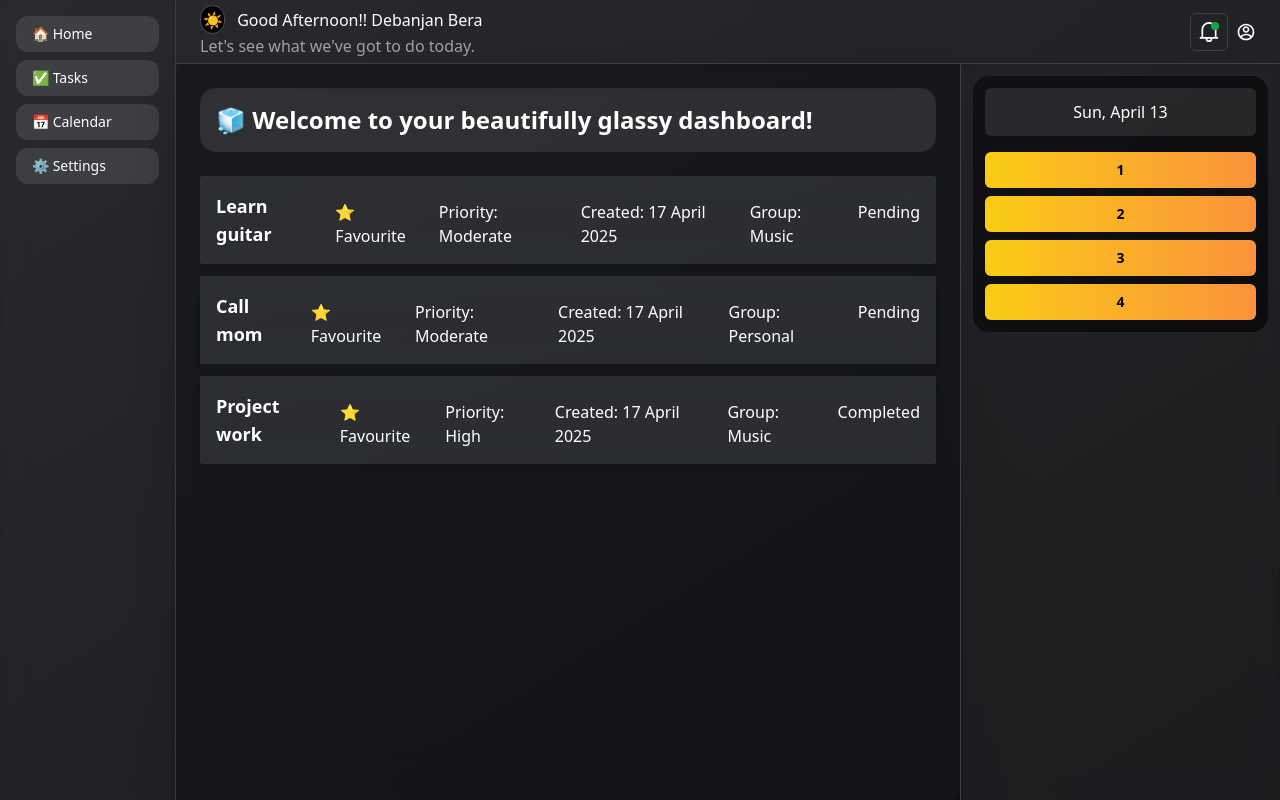
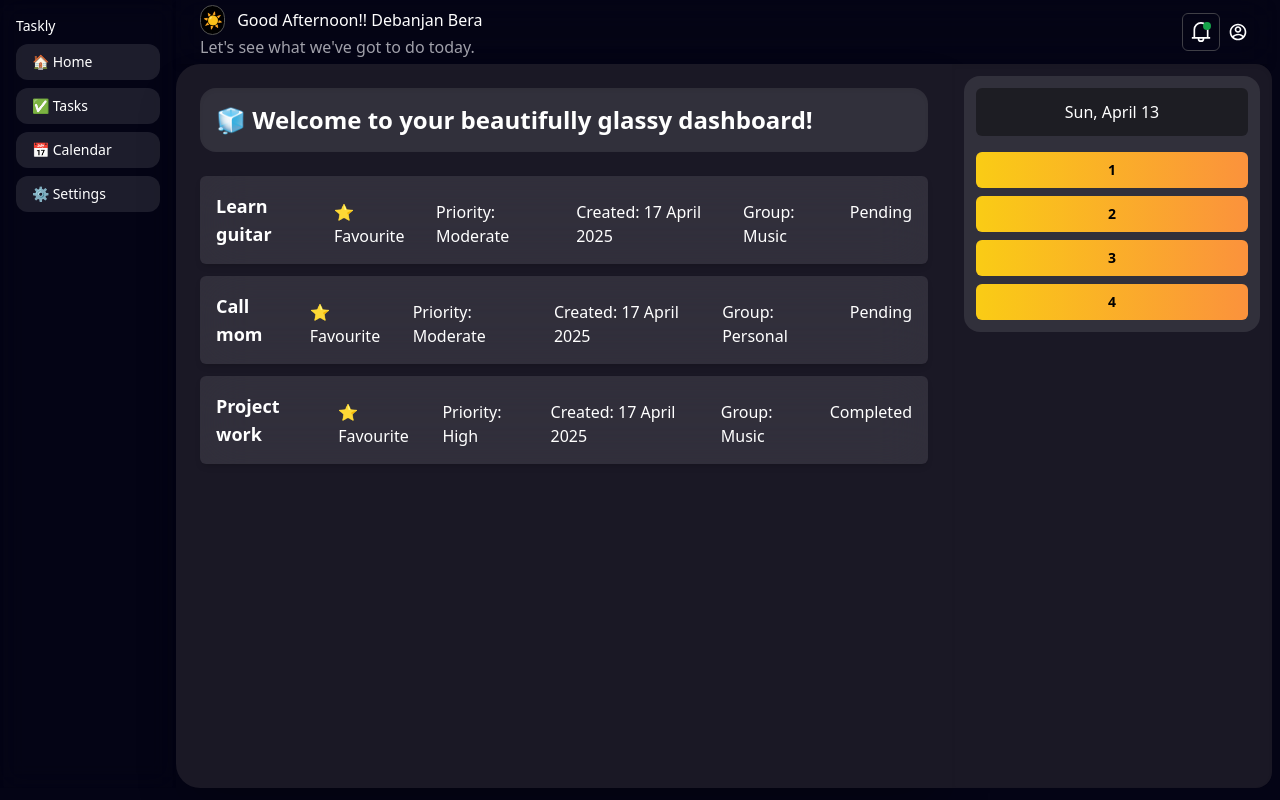
Before and after one commit to debanjan-bera/To-Do-Application, a React (Vite) app: page /re in a window 1280 px wide. Built offline with nearby package versions, Linux system fonts and the light colour scheme.

Commit message:
refactor: Update Header and ReDashBoard styles for improved layout and visual consistency

```diff
--- a/src/Components/layout/Header/Header.jsx
+++ b/src/Components/layout/Header/Header.jsx
@@ -8,7 +8,7 @@ const Header = () => {
     const isTablet = useResponsive(930);
   return (
     <header
-      className={` col-span-2 h-16 flex items-center justify-between px-6 border-b border-zinc-700 backdrop-blur-lg bg-white/5 shadow-md
+      className={` col-span-2 h-16 flex items-center justify-between px-6  backdrop-blur-lg shadow-md
       `}
     >
       <div className="w-full flex flex-col justify-center">
--- a/src/Dashborad/DaashBoard.jsx
+++ b/src/Dashborad/DaashBoard.jsx
@@ -50,7 +50,7 @@ const DashBoard = () => {
 
             <section
               className={`
-                w-full h-full ${isMobile ? "bg-[#111111]" : "bg-[#0F0B18]"}
+                w-full h-full ${isMobile ? "bg-[#111111]" : "bg-black"}
                 ${isCalendar && "px-4"}
                 ${(isCalendar && isMobile) && "overflow-y-auto"}
                 ${isMobile
--- a/src/Dashborad/ReDahBoard.jsx
+++ b/src/Dashborad/ReDahBoard.jsx
@@ -177,12 +177,13 @@ const ReDashBoard = () => {
   console.log(sortedData);
 
   return (
-    <section className="min-h-screen w-full grid grid-cols-1 md:grid-cols-[11rem_2fr_20rem] grid-rows-[auto_1fr] bg-gradient-to-br from-[#1E1F23] to-[#0F1012] text-white font-sans">
+    <section className="pb-3 pr-2 min-h-screen w-full grid grid-cols-1 md:grid-cols-[11rem_2fr_20rem] grid-rows-[auto_1fr] bg-[#040415] text-white font-sans">
 
       {/* Sidebar A */}
       {!isMediumDevice && (
-        <aside className="hidden md:flex flex-col gap-4 p-4 col-span-1 row-span-2 border-r border-zinc-700 bg-white/5 backdrop-blur-md shadow-inner">
+        <aside className="hidden md:flex flex-col gap-4 p-4 col-span-1 row-span-2  backdrop-blur-md shadow-inner">
           <nav className="flex flex-col gap-2 text-sm">
+            <p>Taskly</p>
             {["🏠 Home", "✅ Tasks", "📅 Calendar", "⚙️ Settings"].map((item) => (
               <button
                 key={item}
@@ -199,7 +200,7 @@ const ReDashBoard = () => {
       <Header />
 
       {/* Main */}
-      <main className="col-span-3 md:col-start-2 col-end-4 lg:col-end-2 p-6 bg-[#15161A]/50 backdrop-blur-xl shadow-2xl rounded-xl flex flex-col gap-6">
+      <main className="col-span-3 md:col-start-2 col-end-4 lg:col-end-2 p-6 bg-[#1A1825] backdrop-blur-xl shadow-2xl rounded-l-3xl flex flex-col gap-6">
   <div className="p-4 bg-white/10 rounded-2xl text-2xl font-semibold shadow-inner">
     🧊 Welcome to your beautifully glassy dashboard!
   </div>
@@ -207,7 +208,7 @@ const ReDashBoard = () => {
   {sortedData.map((task) => {
     const { id, content, status,favourite, priority, group, createdDateForform } = task;
     return (
-      <motion.li key={id} className="w-full flex flex-row gap-4 text-white bg-white/10 backdrop-blur-lg rounded-sm p-4 shadow-md space-y-2"
+      <motion.li key={id} className="w-full flex flex-row gap-4 text-white bg-white/10 backdrop-blur-xl rounded-md p-4 shadow-md space-y-2"
       initial={{ x:'-1.5rem',opacity: 0 }}
       animate={{opacity: 1,x:0}}
       // , scale: 1
@@ -234,9 +235,9 @@ const ReDashBoard = () => {
 
       {/* Sidebar C */}
       {!isSmallLaptop && (
-        <aside className="hidden lg:flex flex-col gap-4 p-3 border-l border-zinc-700 bg-white/5 backdrop-blur-md shadow-inner">
-          <div className="w-full flex flex-col gap-4 bg-gradient-to-br from-[#111115] to-[#0b0c0d] p-3 rounded-2xl text-sm">
-            <div className="w-full p-3 bg-white/10 rounded-md text-center text-base font-medium">
+        <aside className=" rounded-r-2xl hidden lg:flex flex-col gap-4 p-3 bg-[#1A1825] backdrop-blur-md shadow-inner">
+          <div className="w-full flex flex-col gap-4 bg-white/10 p-3 rounded-2xl text-sm">
+            <div className="w-full p-3 bg-black/40 rounded-md text-center text-base font-medium">
               {today}
             </div>
             <ul className="flex flex-col gap-2 text-center text-black">
@@ -260,20 +261,8 @@ export default memo(ReDashBoard);
 
 
 
-//18181b 36353f  5645ee
-//000000 666666 e9ff47
-//0c0918
-//040415
-//313131 bd44ff 0bcbd6 67d4fc
+// bg-[#1A1825] bg-[#0C091A]
 
-
-//66bb4f ee92f5 ebb471 23262c
-
-//080808 1b1b1b f9f941 fefefe
-
-//090607 feabea ff9e66 ff7e7e
-
-//312f2e
 
 // import { memo } from "react";
 
```
